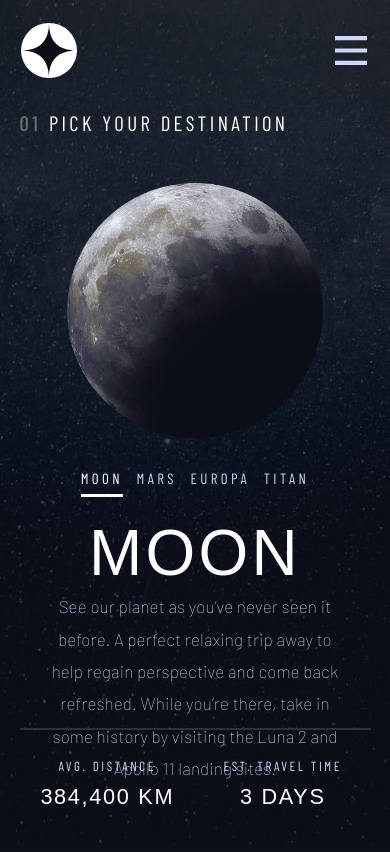
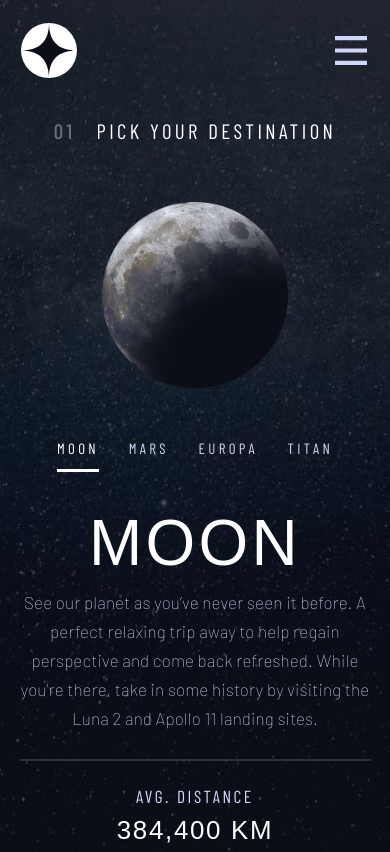
Before and after one commit to ayrtton/space-tourism-website, a React (Vite) app: page /destination in a window 390 px wide. Shown: the top 852 px of the page. Built offline with nearby package versions, Linux system fonts and the light colour scheme; a web font is replaced by a local one.

Commit message:
Build the mobile destination page

```diff
--- a/src/assets/css/main.css
+++ b/src/assets/css/main.css
@@ -353,6 +353,67 @@
     letter-spacing: 0.2vh;
   }
 }
+@media (max-width: 700px) {
+  .destination {
+    min-height: 114dvh;
+  }
+  .destination__content {
+    height: auto;
+    bottom: auto;
+    top: 14vh;
+    gap: 7vh;
+  }
+  .destination__title {
+    text-align: center;
+  }
+  .destination__title-number {
+    margin-right: 2.5vh;
+  }
+  .destination__info {
+    gap: 6vh;
+  }
+  .destination__illustration {
+    height: 22vh;
+    width: auto;
+  }
+  .destination__illustration-image {
+    height: 100%;
+  }
+  .destination__explanation {
+    gap: 2vh;
+  }
+  .destination__menu {
+    height: 4vh;
+    gap: 3.5vh;
+  }
+  .destination__text {
+    padding: 0;
+  }
+  .destination__text-name {
+    margin: 2vh 0 1vh;
+  }
+  .destination__text-description {
+    line-height: 170%;
+  }
+  .destination__line {
+    margin: 1vh 0;
+  }
+  .destination__statistics {
+    flex-direction: column;
+    gap: 3vh;
+  }
+  .destination__statistics-title {
+    font-size: calc(1.5vh + 0.3rem);
+  }
+  .destination__statistics-data {
+    font-size: calc(2.5vh + 0.3rem);
+  }
+}
+@media (max-width: 355px) {
+  .destination {
+    min-height: 120vh;
+  }
+}
 .nav {
   display: flex;
   height: 12vh;
@@ -482,13 +543,12 @@
     padding: 35% 0 0 9%;
     gap: 4vh;
     z-index: 1;
+    -webkit-backdrop-filter: blur(100px);
+            backdrop-filter: blur(100px);
   }
   .nav .menu__item {
     height: auto;
     width: 100%;
-  }
-  .nav .menu__item:nth-child(2) {
-    display: none;
   }
   .nav .menu__item-link {
     font-size: 1.1rem;
@@ -520,7 +580,7 @@
     font-size: 0.9rem;
   }
 }
-.attribution {
+.footer .attribution {
   display: flex;
   height: 14vh;
   width: 100%;
@@ -534,12 +594,12 @@
   font-family: "Barlow", sans-serif;
   letter-spacing: 0.15vh;
 }
-.attribution__link {
+.footer .attribution__link {
   text-decoration: none;
   transition: 0.5s;
   color: hsl(231, 77%, 80%);
 }
-.attribution__link:hover {
+.footer .attribution__link:hover {
   color: hsl(231, 77%, 90%);
 }
 
--- a/src/assets/sass/components/_footer.scss
+++ b/src/assets/sass/components/_footer.scss
@@ -1,3 +1,4 @@
+.footer {
     .attribution {
         @include flexbox(14vh, 100%, column, center, center);
         font-size: calc(1.45vh + .3rem);
@@ -17,3 +18,4 @@
             }
         }
     }
+}
--- a/src/assets/sass/components/_nav.scss
+++ b/src/assets/sass/components/_nav.scss
@@ -121,14 +121,11 @@
             padding: 35% 0 0 9%;
             gap: 4vh;
             z-index: 1;
+            backdrop-filter: blur(100px);
 
             &__item {
                 height: auto;
                 width: 100%;
-
-                &:nth-child(2) {
-                    display: none;
-                }
 
                 &-link {
                     font-size: 1.1rem;
--- a/src/assets/sass/pages/_destination.scss
+++ b/src/assets/sass/pages/_destination.scss
@@ -201,3 +201,83 @@
         }
     }
 }
+
+
+@media (max-width: 700px) {
+    .destination {
+        min-height: 114dvh;
+
+        &__content {
+            height: auto;
+            bottom: auto;
+            top: 14vh;
+            gap: 7vh;
+        }
+
+        &__title {
+            text-align: center;
+
+            &-number {
+                margin-right: 2.5vh;
+            }
+        }
+
+        &__info {
+            gap: 6vh;
+        }
+
+        &__illustration {
+            height: 22vh;
+            width: auto;
+
+            &-image {
+                height: 100%;
+            }
+        }
+
+        &__explanation {
+            gap: 2vh;
+        }
+
+        &__menu {
+            height: 4vh;
+            gap: 3.5vh;
+        }
+
+        &__text {
+            padding: 0;
+
+            &-name {
+                margin: 2vh 0 1vh;
+            }
+
+            &-description {
+                line-height: 170%;
+
+            }
+        }
+
+        &__line {
+            margin: 1vh 0;
+        }
+
+        &__statistics {
+            flex-direction: column;
+            gap: 3vh;
+
+            &-title {
+                font-size: calc(1.5vh + .3rem);
+            }
+
+            &-data {
+                font-size: calc(2.5vh + .3rem);
+            }
+        }
+    }
+}
+
+@media (max-width: 355px) {
+    .destination {
+        min-height: 120vh;
+    }
+}
--- a/src/components/Footer.jsx
+++ b/src/components/Footer.jsx
@@ -1,6 +1,6 @@
 function Footer() {
     return (
-        <footer>
+        <footer className="footer">
             <div className="attribution">
                 <p className="attribution__source">Challenge by&nbsp;
                     <a className="attribution__link" href="https://www.frontendmentor.io?ref=challenge" target="_blank" rel="noreferrer">
```
Also changed, not shown: 1 other file (tests, documents, lock files or other folders). Lines whose indentation alone changed are shown as unchanged.
